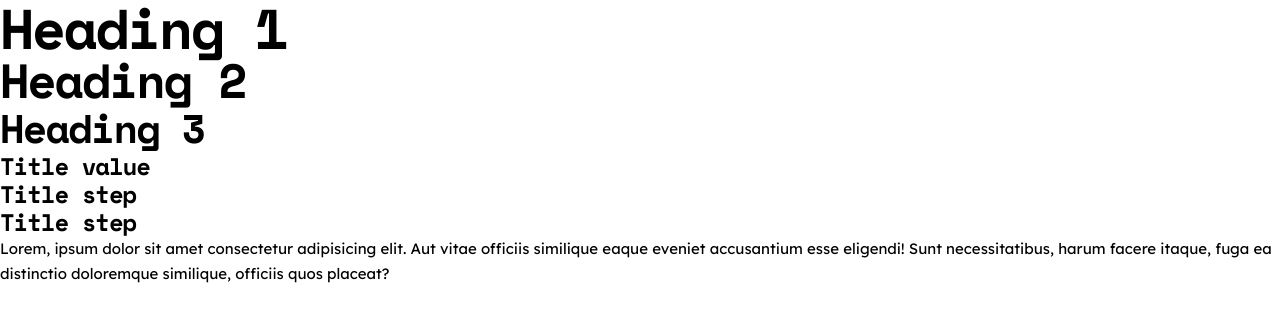
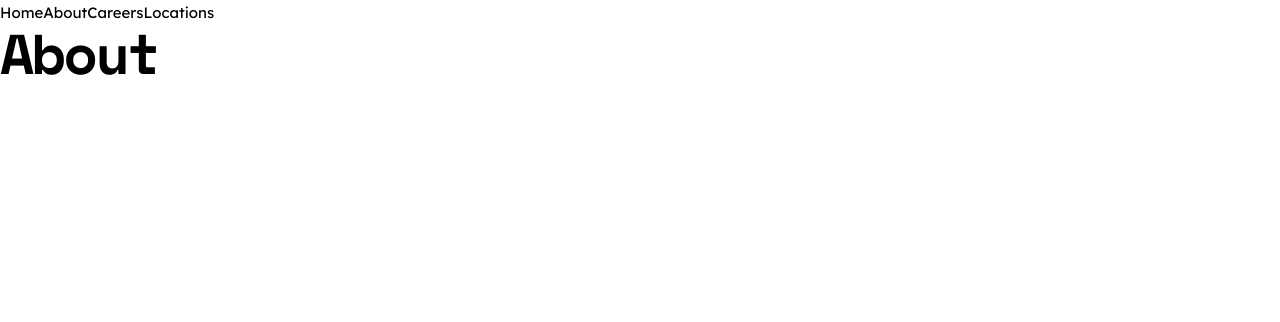
Before and after one commit to Arsalan2078/scoot-multi-page-website, a React (Vite) app: page /about in a window 1280 px wide. Shown: the top 322 px of the page. Built offline with nearby package versions, Linux system fonts and the light colour scheme.

Commit message:
react router added

```diff
--- a/package.json
+++ b/package.json
@@ -12,6 +12,7 @@
   "dependencies": {
     "react": "^19.2.0",
     "react-dom": "^19.2.0",
+    "react-router": "^7.11.0",
     "sass": "^1.97.1"
   },
   "devDependencies": {
--- a/src/App.tsx
+++ b/src/App.tsx
@@ -1,18 +1,18 @@
+import { NavLink, Outlet } from "react-router";
+
 export default function App() {
   return (
     <div data-text-preset="body">
-      <div data-text-preset="heading-1">Heading 1</div>
-      <div data-text-preset="heading-2">Heading 2</div>
-      <div data-text-preset="heading-3">Heading 3</div>
-      <div data-text-preset="title-value">Title value</div>
-      <div data-text-preset="title-step">Title step</div>
-      <div data-text-preset="title-card">Title step</div>
-      <p>
-        Lorem, ipsum dolor sit amet consectetur adipisicing elit. Aut vitae
-        officiis similique eaque eveniet accusantium esse eligendi! Sunt
-        necessitatibus, harum facere itaque, fuga ea distinctio doloremque
-        similique, officiis quos placeat?
-      </p>
+      <nav>
+        <NavLink to="/">Home</NavLink>
+        <NavLink to="/about">About</NavLink>
+        <NavLink to="/careers">Careers</NavLink>
+        <NavLink to="/locations">Locations</NavLink>
+      </nav>
+
+      <div data-text-preset="heading-1">
+        <Outlet />
+      </div>
     </div>
   );
 }
--- a/src/main.tsx
+++ b/src/main.tsx
@@ -2,9 +2,27 @@ import { StrictMode } from "react";
 import { createRoot } from "react-dom/client";
 import "./styles/globals.scss";
 import App from "./App.tsx";
+import { createBrowserRouter, RouterProvider } from "react-router";
+import Home from "./pages/Home/index.tsx";
+import About from "./pages/About/index.tsx";
+import Careers from "./pages/Careers/index.tsx";
+import Locations from "./pages/Locations/index.tsx";
+
+const router = createBrowserRouter([
+  {
+    path: "/",
+    Component: App,
+    children: [
+      { index: true, Component: Home },
+      { path: "/about", Component: About },
+      { path: "/careers", Component: Careers },
+      { path: "/locations", Component: Locations },
+    ],
+  },
+]);
 
 createRoot(document.getElementById("root")!).render(
   <StrictMode>
-    <App />
+    <RouterProvider router={router} />
   </StrictMode>
 );
--- /dev/null
+++ b/src/pages/About/index.tsx
@@ -0,0 +1,7 @@
+import css from "./index.module.scss";
+
+export default function About() {
+  return (
+    <div>About</div>
+  )
+}
--- /dev/null
+++ b/src/pages/Careers/index.tsx
@@ -0,0 +1,7 @@
+import css from "./index.module.scss";
+
+export default function Careers() {
+  return (
+    <div>Careers</div>
+  )
+}
--- /dev/null
+++ b/src/pages/Home/index.tsx
@@ -0,0 +1,7 @@
+import css from "./index.module.scss";
+
+export default function Home() {
+  return (
+    <div>Home</div>
+  )
+}
--- /dev/null
+++ b/src/pages/Locations/index.tsx
@@ -0,0 +1,7 @@
+import css from "./index.module.scss";
+
+export default function Locations() {
+  return (
+    <div>Locations</div>
+  )
+}
```
Also changed, not shown: src/pages/About/index.module.scss (added), src/pages/Careers/index.module.scss (added), src/pages/Home/index.module.scss (added), src/pages/Locations/index.module.scss (added), 1 other file (tests, documents, lock files or other folders).
